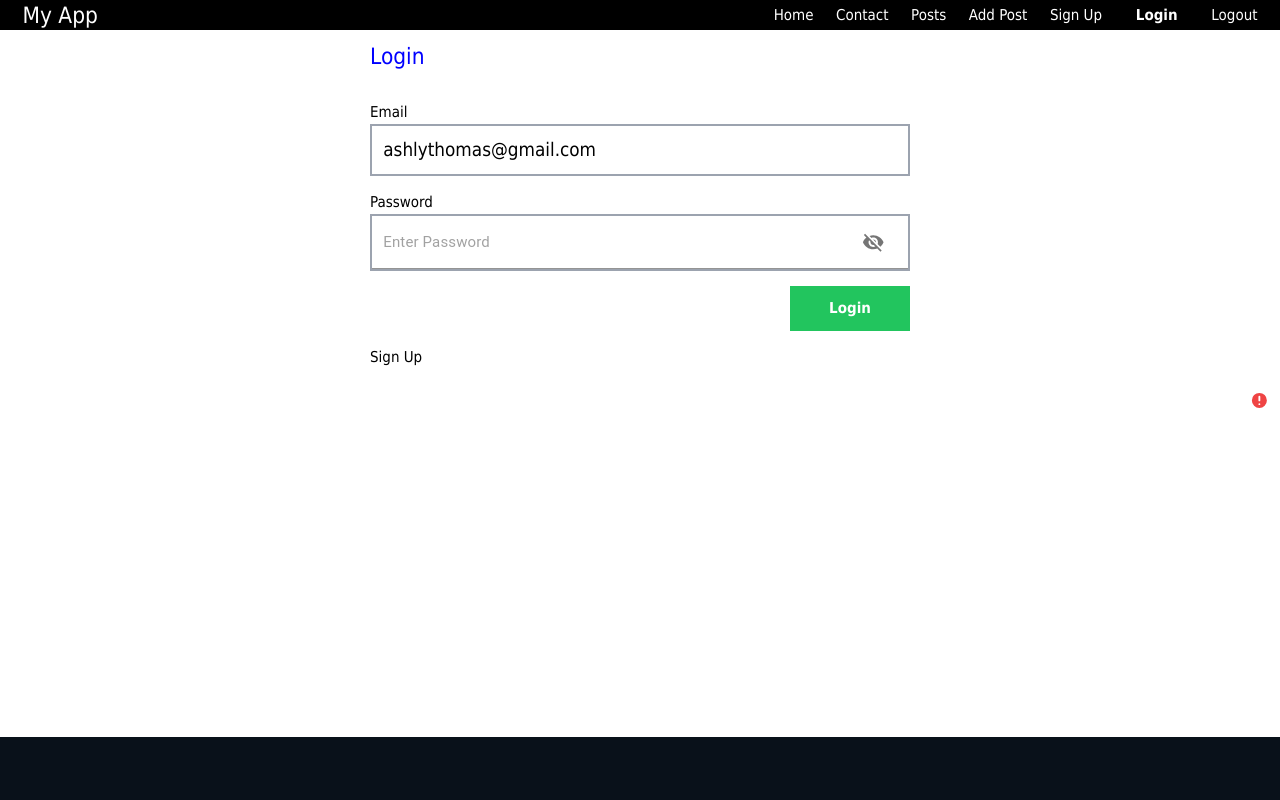
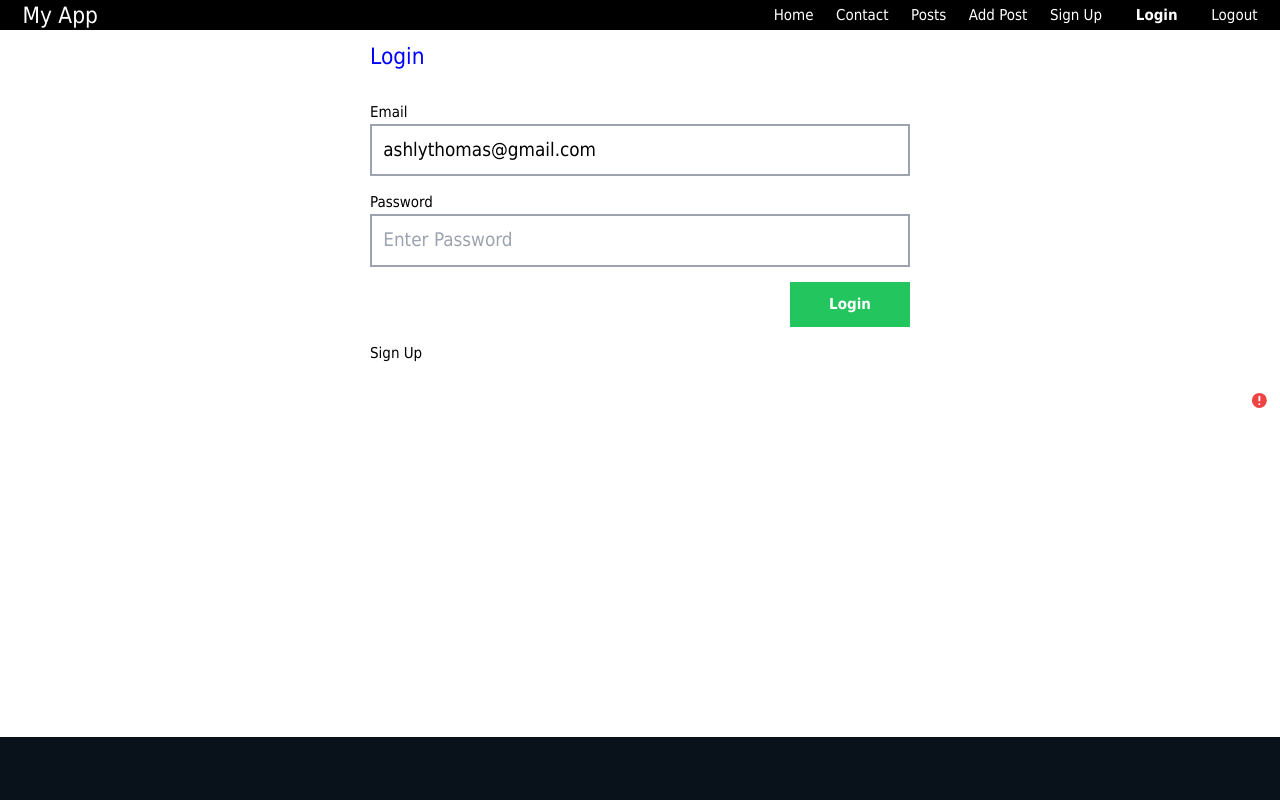
Before and after one commit to ashly-dxb/next-app, a Next.js app: page /Login in a window 1280 px wide. Shown: the top 800 px of the page. Built offline with nearby package versions, Linux system fonts and the light colour scheme.

Commit message:
tailwind css integration

```diff
--- a/models/Contacts.js
+++ b/models/Contacts.js
@@ -6,13 +6,11 @@ const ContactSchema = new mongoose.Schema({
     type: String,
     required: [true, "Please provide fullname"],
     maxlength: [50, "Fullname cannot be more than 50 characters"],
-    unique: true,
   },
   email: {
     type: String,
     required: [true, "Please provide email"],
     maxlength: [50, "Email cannot be more than 50 characters"],
-    unique: true,
   },
   phone: {
     type: String,
--- a/package.json
+++ b/package.json
@@ -11,8 +11,6 @@
     "@fortawesome/fontawesome-svg-core": "^6.5.2",
     "@fortawesome/free-solid-svg-icons": "^6.5.2",
     "@fortawesome/react-fontawesome": "^0.2.1",
-    "@material-ui/core": "^4.12.4",
-    "@material-ui/icons": "^4.11.3",
     "axios": "^1.7.2",
     "bcryptjs": "^2.4.3",
     "cookies-next": "^4.2.1",
--- a/pages/ContactUs.js
+++ b/pages/ContactUs.js
@@ -26,13 +26,13 @@ const ContactUs = () => {
 
     if (!contactRequest.full_name) {
       errors.full_name = "Full name is required";
-    } else if (contactRequest.full_name.length > 50) {
+    } else if (contactRequest.full_name.trim().length > 50) {
       errors.full_name = "Full name is too long";
     }
 
     if (!contactRequest.email) {
       errors.email = "Email is required";
-    } else if (contactRequest.email.length > 50) {
+    } else if (contactRequest.email.trim().length > 50) {
       errors.email = "Email is too long";
     }
 
@@ -44,13 +44,13 @@ const ContactUs = () => {
 
     if (!contactRequest.subject) {
       errors.subject = "Subject is required";
-    } else if (contactRequest.subject.length > 100) {
+    } else if (contactRequest.subject.trim().length > 100) {
       errors.subject = "Subject is too long";
     }
 
     if (!contactRequest.message) {
       errors.message = "Message is required";
-    } else if (contactRequest.message.length > 2000) {
+    } else if (contactRequest.message.trim().length > 2000) {
       errors.message = "Message is too long";
     }
 
@@ -73,10 +73,12 @@ const ContactUs = () => {
         setLoading(false);
         router.push("/Login");
       } else {
+        console.log("Signup failed.", response.data.message);
         setError(response.data.message);
       }
     } catch (error) {
       console.log("Signup failed", error.message);
+      setError(error.message);
     } finally {
       setLoading(false);
     }
@@ -138,6 +140,27 @@ const ContactUs = () => {
             <input
               type="text"
               className="border-2 border-solid border-gray-400 p-3 md:text-xl w-full hover:border-green-500 focus:outline-blue-500"
+              placeholder="Enter your phone"
+              name="phone"
+              value={contactRequest.phone}
+              onChange={(e) =>
+                setContactReq({ ...contactRequest, phone: e.target.value })
+              }
+              spellCheck="false"
+              data-ms-editor="true"
+            />
+
+            {errors.phone && (
+              <span className="mt-2 text-sm text-red-500 peer-[&:not(:placeholder-shown):not(:focus):invalid]:block">
+                {errors.phone}
+              </span>
+            )}
+          </div>
+
+          <div className="col-span-2 lg:col-span-1">
+            <input
+              type="text"
+              className="border-2 border-solid border-gray-400 p-3 md:text-xl w-full hover:border-green-500 focus:outline-blue-500"
               placeholder="Enter your subject"
               name="subject"
               value={contactRequest.subject}
@@ -151,27 +174,6 @@ const ContactUs = () => {
             {errors.subject && (
               <span className="mt-2 text-sm text-red-500 peer-[&:not(:placeholder-shown):not(:focus):invalid]:block">
                 {errors.subject}
-              </span>
-            )}
-          </div>
-
-          <div className="col-span-2 lg:col-span-1">
-            <input
-              type="text"
-              className="border-2 border-solid border-gray-400 p-3 md:text-xl w-full hover:border-green-500 focus:outline-blue-500"
-              placeholder="Enter your phone"
-              name="phone"
-              value={contactRequest.phone}
-              onChange={(e) =>
-                setContactReq({ ...contactRequest, phone: e.target.value })
-              }
-              spellCheck="false"
-              data-ms-editor="true"
-            />
-
-            {errors.phone && (
-              <span className="mt-2 text-sm text-red-500 peer-[&:not(:placeholder-shown):not(:focus):invalid]:block">
-                {errors.phone}
               </span>
             )}
           </div>
@@ -204,8 +206,6 @@ const ContactUs = () => {
             >
               Send {loading ? "..." : ""}
             </button>
-
-            <div className="response">xxx</div>
           </div>
 
           {error !== "" ? (
--- a/pages/Login.js
+++ b/pages/Login.js
@@ -6,21 +6,14 @@ import axios from "axios";
 import styles from "../container.module.css";
 import Layout from "./components/layout";
 
-import IconButton from "@material-ui/core/IconButton";
-// import InputLabel from "@material-ui/core/InputLabel";
-import InputAdornment from "@material-ui/core/InputAdornment";
-import Visibility from "@material-ui/icons/Visibility";
-import VisibilityOff from "@material-ui/icons/VisibilityOff";
-import Input from "@material-ui/core/Input";
+// import IconButton from "@material-ui/core/IconButton";
+// import InputAdornment from "@material-ui/core/InputAdornment";
+// import Visibility from "@material-ui/icons/Visibility";
+// import VisibilityOff from "@material-ui/icons/VisibilityOff";
+// import Input from "@material-ui/core/Input";
 
 export default function Login() {
   const router = useRouter();
-
-  // const [values, setValues] = useState({
-  //   email: "ashlythomas@gmail.com",
-  //   password: "",
-  //   showPassword: false,
-  // });
 
   const [credentials, setCredentials] = useState({
     email: "ashlythomas@gmail.com",
@@ -78,11 +71,11 @@ export default function Login() {
       if (response.data.success) {
         router.push("/");
       } else {
-        console.log("Login failed 1", response.data.message);
+        console.log("Login failed.", response.data.message);
         setError(response.data.message);
       }
     } catch (error) {
-      console.log("Login failed 2", error.message);
+      console.log("Login failed", error.message);
       setError(error.message);
     } finally {
       setLoading(false);
@@ -142,7 +135,7 @@ export default function Login() {
 
           <div className="col-span-2">
             <label htmlFor="password">Password</label>
-            <Input
+            <input
               id="password"
               type={credentials.showPassword ? "text" : "password"}
               value={credentials.password}
@@ -152,20 +145,6 @@ export default function Login() {
               placeholder="Enter Password"
               className="border-2 border-solid border-gray-400 p-3 md:text-xl w-full hover:border-green-500 focus:outline-blue-500"
               autoComplete="off"
-              endAdornment={
-                <InputAdornment position="end">
-                  <IconButton
-                    onClick={handleClickShowPassword}
-                    onMouseDown={handleMouseDownPassword}
-                  >
-                    {credentials.showPassword ? (
-                      <Visibility />
-                    ) : (
-                      <VisibilityOff />
-                    )}
-                  </IconButton>
-                </InputAdornment>
-              }
             />
 
             {errors.password && (
--- a/pages/api/contacts.js
+++ b/pages/api/contacts.js
@@ -13,13 +13,6 @@ export default async function handler(req, res) {
     case "POST":
       try {
         const { full_name, email, phone, subject, message } = req.body;
-
-        // const user = await Contacts.findOne({ email });
-        // if (user) {
-        //   return res
-        //     .status(400)
-        //     .json({ success: false, message: "The email is already existing" });
-        // }
 
         const contReq = new Contacts({
           fullname: full_name,
@@ -37,7 +30,7 @@ export default async function handler(req, res) {
           contactReq,
         });
       } catch (error) {
-        res.status(400).json({ success: false, message: error.message });
+        res.status(200).json({ success: false, message: error.message });
       }
       break;
 
```
Also changed, not shown: 1 other file (tests, documents, lock files or other folders).
